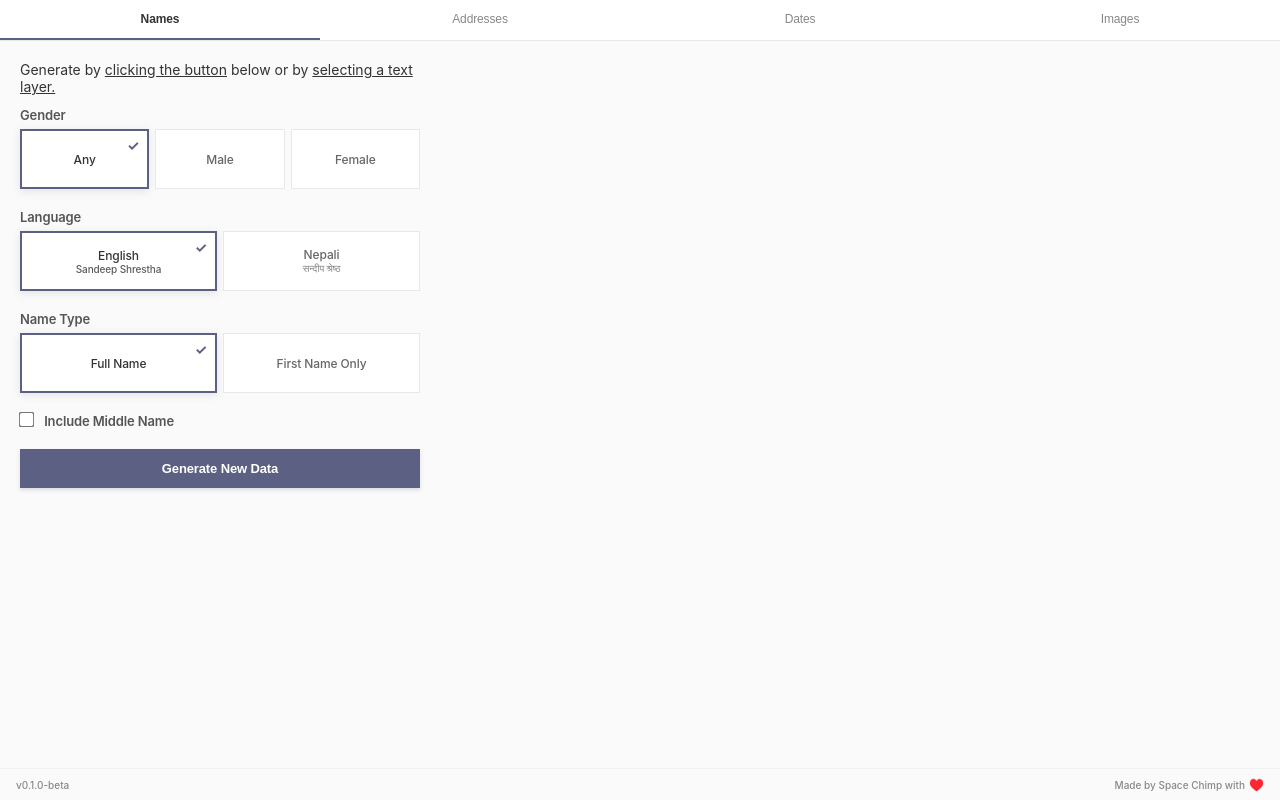
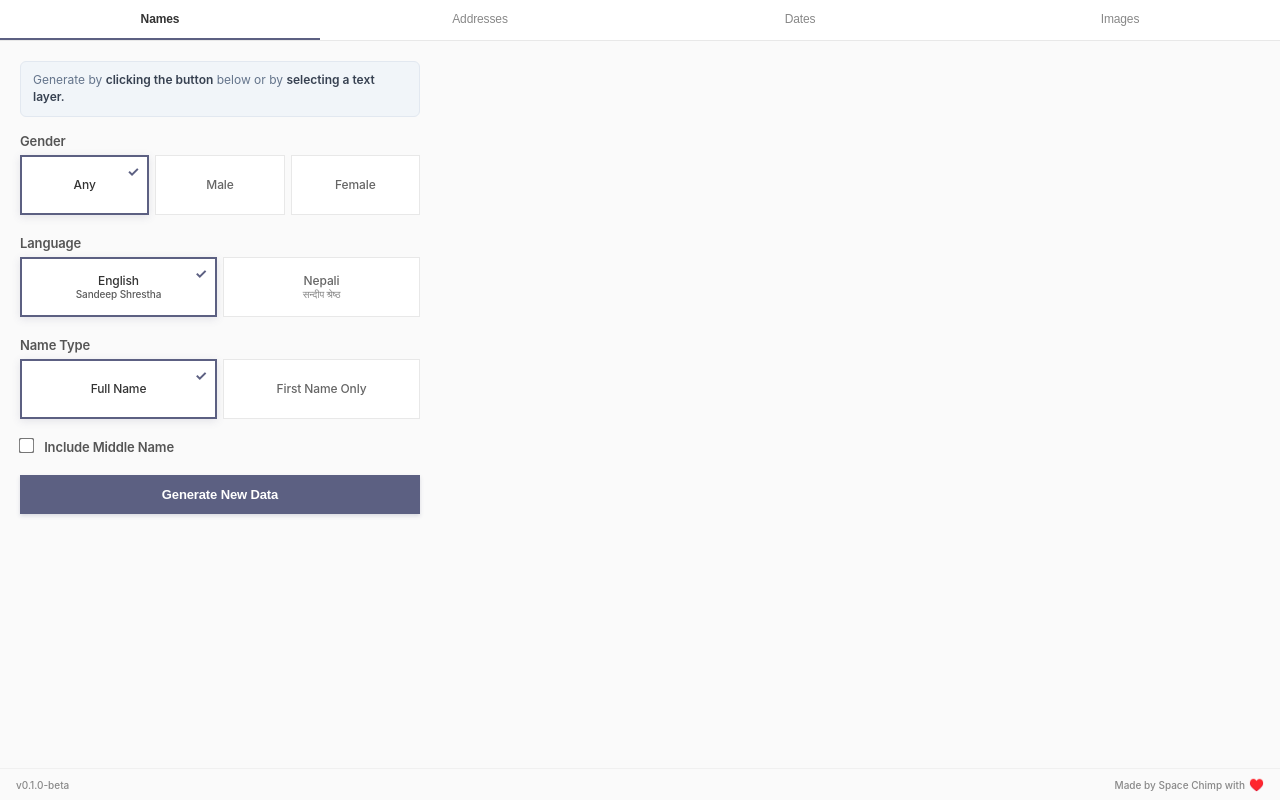
Before and after one commit to sandeepshrestha/nepali-ux-data-plugin, a website: page ui.html in a window 1280 px wide. Drawn offline with Linux system fonts and the light colour scheme.

Commit message:
Added a pill card to display the information

```diff
--- a/ui.html
+++ b/ui.html
@@ -75,10 +75,20 @@
         display: none;
       }
 
-       .sub-title{
-        margin-bottom: 12px;
-        font-size: 14px;
-        color: #333;
+       .pill-card{
+        margin-bottom: 16px;
+        font-size: 12px;
+        line-height: 1.4;
+        color: #64748b;
+        background: #f1f5f9;
+        border: 1px solid #e2e8f0;
+        border-radius: 6px;
+        padding: 10px 12px;
+      }
+
+      .pill-card strong{
+        color: #374151;
+        font-weight: 600;
       }
 
       .content {
@@ -420,7 +430,7 @@
     <div class="content">
       <!-- NAMES TAB -->
       <div class="tab-panel active" data-panel="names">
-        <div class="sub-title">Generate by <u>clicking the button</u> below or by <u>selecting a text layer.</u></div>
+        <div class="pill-card">Generate by <strong>clicking the button</strong> below or by <strong>selecting a text layer.</strong></div>
         <div class="form-group">
           <label>Gender</label>
           <div class="radio-group">
@@ -540,7 +550,7 @@
 
       <!-- ADDRESSES TAB -->
       <div class="tab-panel" data-panel="addresses">
-        <div class="sub-title">Generate by <u>clicking the button</u> below or by <u>selecting a text layer.</u></div>
+        <div class="pill-card">Generate by <strong>clicking the button</strong> below or by <strong>selecting a text layer.</strong></div>
         <div class="form-group">
           <label>Province (Optional)</label>
           <select id="addressProvince">
@@ -571,7 +581,7 @@
 
       <!-- DATES TAB -->
       <div class="tab-panel" data-panel="dates">
-        <div class="sub-title">Generate by <u>clicking the button</u> below or by <u>selecting a text layer.</u></div>
+        <div class="pill-card">Generate by <strong>clicking the button</strong> below or by <strong>selecting a text layer.</strong></div>
         <div class="form-group">
           <label>Language</label>
           <div class="radio-group">
```
